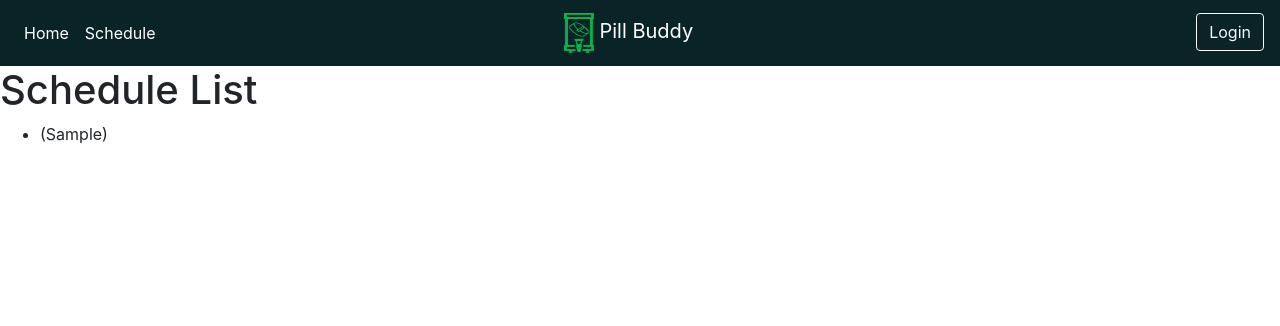
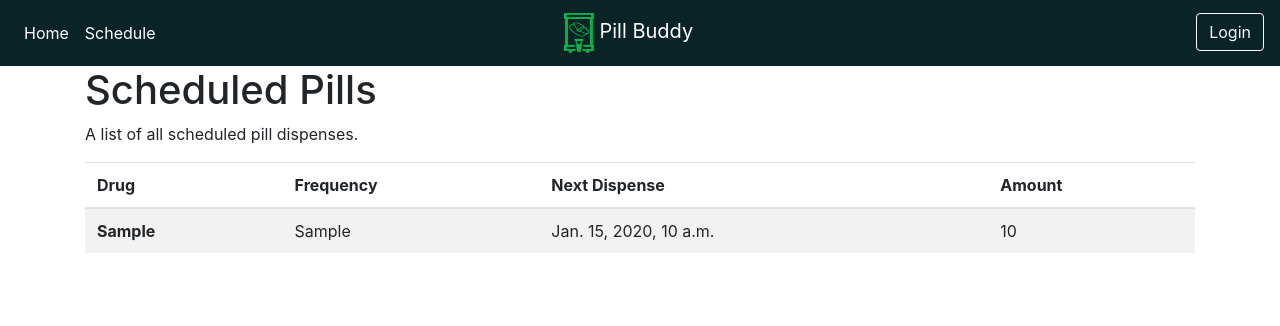
Before and after one commit to MHack-Spartans/webserver, a Django app: page /schedule/list in a window 1280 px wide. Shown: the top 326 px of the page. Run offline with Django 3.2, Linux system fonts and the light colour scheme; tables that the repository leaves empty hold one stand-in row (values such as "Sample post"); parts of the project's set-up code (start-up, migrations or seed data) failed here and were passed over; some libraries are stand-ins or nearby versions.

Commit message:
scehdule list

```diff
--- a/pillbuddy/home/templates/dashboard/schedule_list.html
+++ b/pillbuddy/home/templates/dashboard/schedule_list.html
@@ -1,20 +1,28 @@
 {% extends "base.html" %}
 
 {% block content %}
-    <h1>Schedule List</h1>
+<div class="container">
+  <h1>Scheduled Pills</h1>
+  <p>A list of all scheduled pill dispenses.</p>
+  <table class="table table-striped">
+    <thead>
+      <tr>
+        <th scope="col">Drug</th>
+        <th scope="col">Frequency</th>
+        <th scope="col">Next Dispense</th>
+        <th scope="col">Amount</th>
+      </tr>
+    </thead>
+    <tbody>
+      {% for schedule in schedule_list %}
+      <tr>
+        <th scope="row">{{ schedule.drug }}</th>
+        <td>{{ schedule.frequency }}</td>
+        <td>{{ schedule.next_dispense }}</td>
+        <td>{{ schedule.amount }}</td>
+      </tr>
+      {% endfor %}
+    </tbody>
+</div>
 
-    {% if schedule_list %}
-    <ul>
-
-      {% for schedule in schedule_list %}
-      <li>
-        <a href="{% url 'schedule_delete' pk=schedule.id %}">{{ schedule.drugs }}</a> ({{schedule.frequency}}){{schedule.first_dispense}}
-
-      </li>
-      {% endfor %}
-
-    </ul>
-    {% else %}
-      <p>There are no schedules.</p>
-    {% endif %}
 {% endblock %}
```
Also changed, not shown: pillbuddy/dashboard/admin.py (+9 -4 lines), pillbuddy/dashboard/migrations/0008_auto_20181014_0345.py (added), pillbuddy/dashboard/migrations/0009_auto_20181014_0403.py (added), pillbuddy/dashboard/migrations/0010_auto_20181014_0437.py (added).
